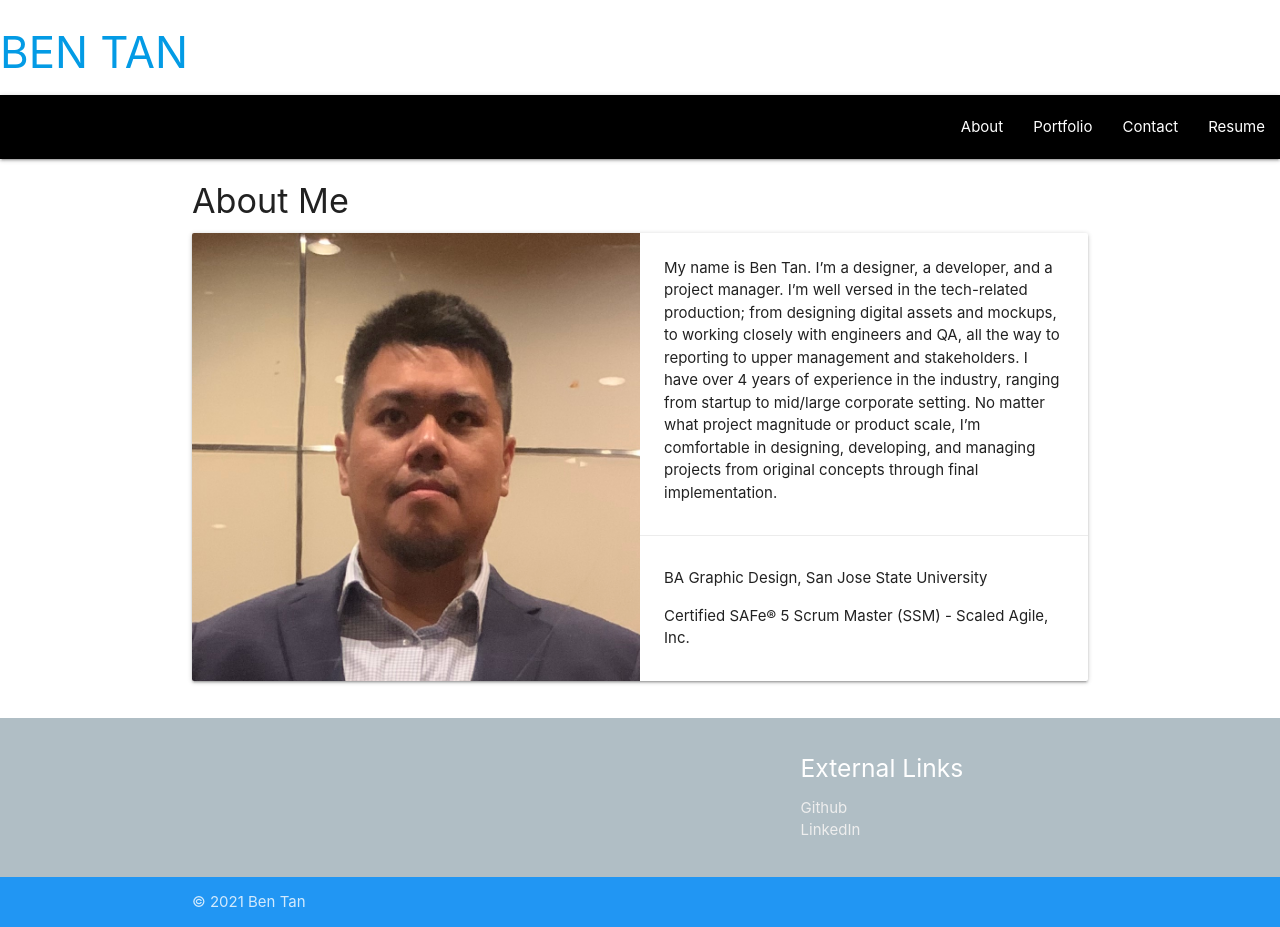
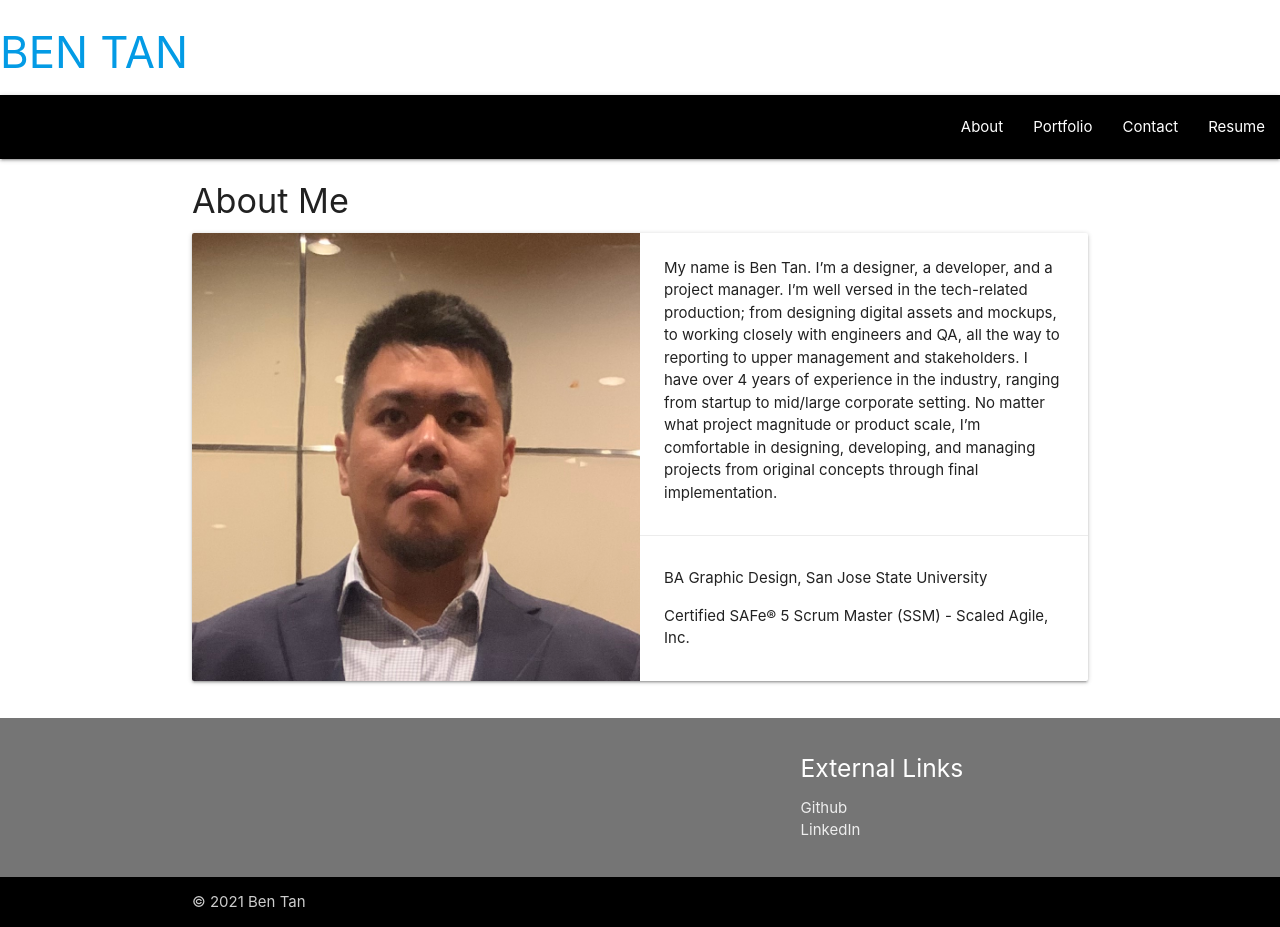
Before and after one commit to bctan87/reactportfolio, a React (Create React App) app: page / in a window 1280 px wide. Built offline with nearby package versions, Linux system fonts and the light colour scheme.

Commit message:
Update Footer.js

```diff
--- a/src/components/Footer.js
+++ b/src/components/Footer.js
@@ -3,7 +3,7 @@ import React from "react";
 function Footer (props) {
 
     return (
-        <footer className="blue-grey lighten-3 page-footer">
+        <footer className="grey darken-1 page-footer">
           <div className="container">
             <div className="row">
               <div className="col l6 s12">
@@ -17,7 +17,7 @@ function Footer (props) {
               </div>
             </div>
           </div>
-          <div className="blue footer-copyright">
+          <div className="black footer-copyright">
             <div className=" container">
             © 2021 Ben Tan
             </div>
```
